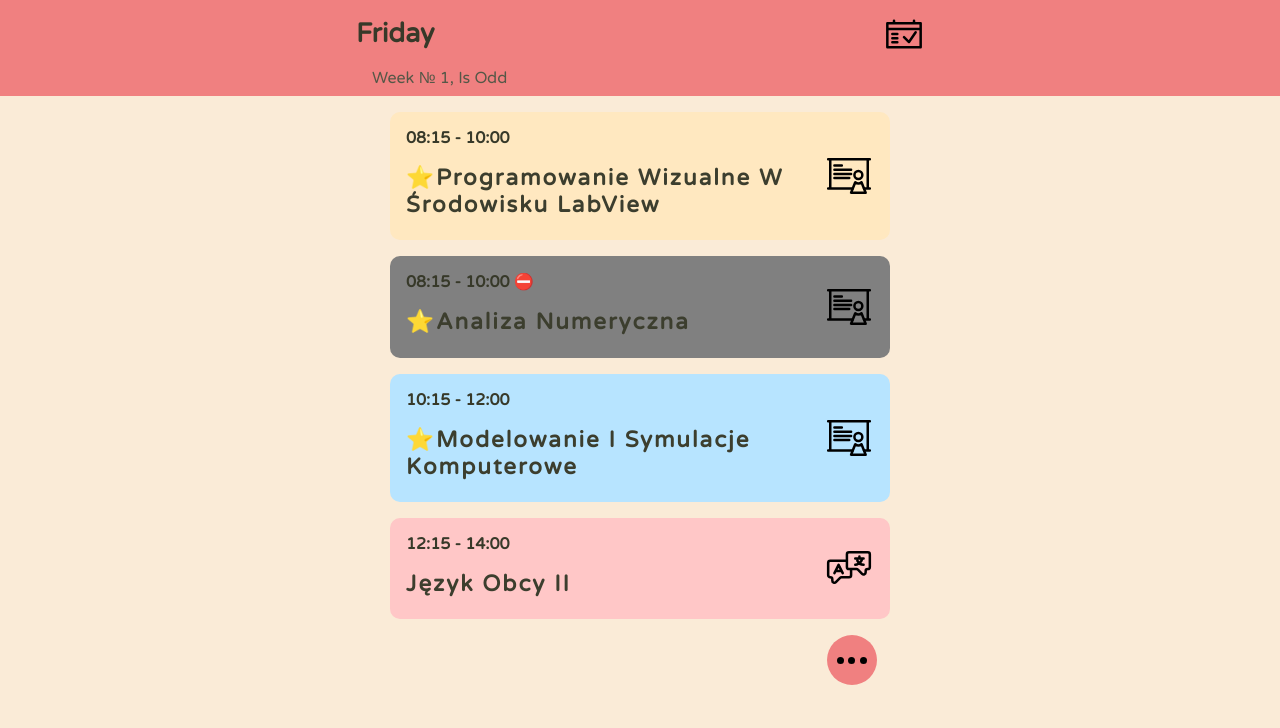
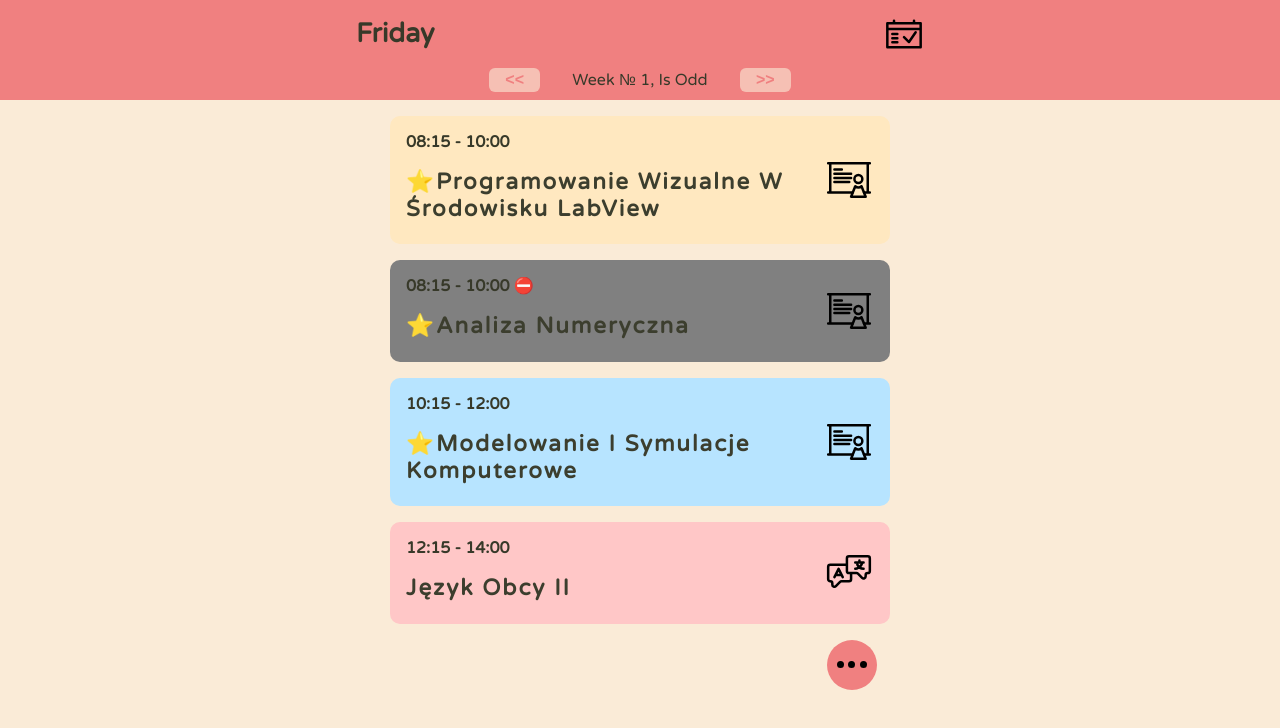
Before and after one commit to Muszchrom/NewReactCalendar, a React (Create React App) app: page /friday in a window 1280 px wide. Shown: the top 728 px of the page. Built offline with nearby package versions, Linux system fonts and the light colour scheme.

Commit message:
Added navigation between weeks

```diff
--- a/src/App.css
+++ b/src/App.css
@@ -77,9 +77,30 @@ li img {
   height: 100%;
 }
 .week-info {
-  padding: 0 0 .5em 1em;
-  font-family: 'Varela Round', sans-serif;
+  padding-bottom: .5em;
   width: 100%;
+  display: flex;
+  align-items: center;
+  justify-content: center;
+}
+.week-info-txt {
+  width: 50%;
+  max-width: 200px;
+  text-align: center;
+}
+.week-nav-button {
+  border-radius: 6px;
+  padding: .2em 1em;
+  border: none;
+  color: lightcoral;
+  font-weight: bold;
+  font-size: 1em;
+  background: rgba(250, 235, 215, .6);
+  transition: all .2s ease-in-out;
+}
+.week-nav-button:hover {
+  cursor: pointer;
+  background: rgba(250, 235, 215, .8);
 }
 .button-container {
   height: 100%;
@@ -273,9 +294,9 @@ li img {
 .animated-background {
   background: linear-gradient(-45deg, antiquewhite 30%, beige, antiquewhite 70%);
 	background-size: 200% 200%;
-	animation: placeHolderShimmer 1.6s ease infinite;
+	animation: imageLoadingAnimation 1.6s ease infinite;
 }
-@keyframes placeHolderShimmer {
+@keyframes imageLoadingAnimation {
   0% {
 		background-position: -50% 50%;
 	}
--- a/src/App.js
+++ b/src/App.js
@@ -41,10 +41,15 @@ function App() {
     return daysOfTheWeek[day];
   }
 
+  const handleWeekChange = (s) => {
+    if (s < 1 || s >= semesterBlueprint.weeks.length) return;
+    setCurrentWeek(semesterBlueprint.weeks[s-1])
+  }
+
   return (
     <div className="App">
       <BrowserRouter>
-        <Header getCurrentDay={getCurrentDay} dayName={dayName} currentWeek={currentWeek}/>
+        <Header getCurrentDay={getCurrentDay} dayName={dayName} currentWeek={currentWeek} handleWeekChange={handleWeekChange}/>
         <Routes>
           <Route exact path="/" element={<Navigate to={getCurrentDay()} />} />
           <Route path="/monday" element={<DayBuilder setDayName={setDayName} title={"Monday"} day={monday} currentWeek={currentWeek}/>} />
--- a/src/components/Header.js
+++ b/src/components/Header.js
@@ -7,7 +7,7 @@ export default function Header(props) {
 
   useEffect(() => {
     open && document.addEventListener("keydown", (e) => {
-      e.keyCode === 27 && setOpen(false);
+      e.key === 27 && setOpen(false);
     })
   }, [open])
 
@@ -36,7 +36,11 @@ export default function Header(props) {
         <ul className="buttons-wrapper">
           <NavButton getCurrentDay={props.getCurrentDay}/>
         </ul>
-      <div className="week-info">Week &#x2116; {props.currentWeek.number}, Is {props.currentWeek.isOdd ? "Odd" : "Even"}</div>
+      <div className="week-info">
+        <button type="button" className="week-nav-button" onClick={() => props.handleWeekChange(props.currentWeek.number-1)}>{"<<"}</button>
+        <span className="week-info-txt">Week &#x2116; {props.currentWeek.number}, Is {props.currentWeek.isOdd ? "Odd" : "Even"}</span>
+        <button type="button" className="week-nav-button" onClick={() => props.handleWeekChange(props.currentWeek.number+1)}>{">>"}</button>
+      </div>
       </div>
     </header>
   );
```
